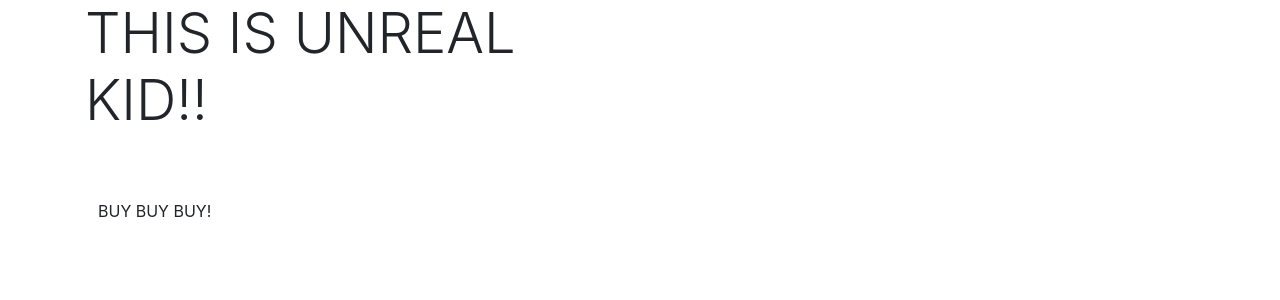
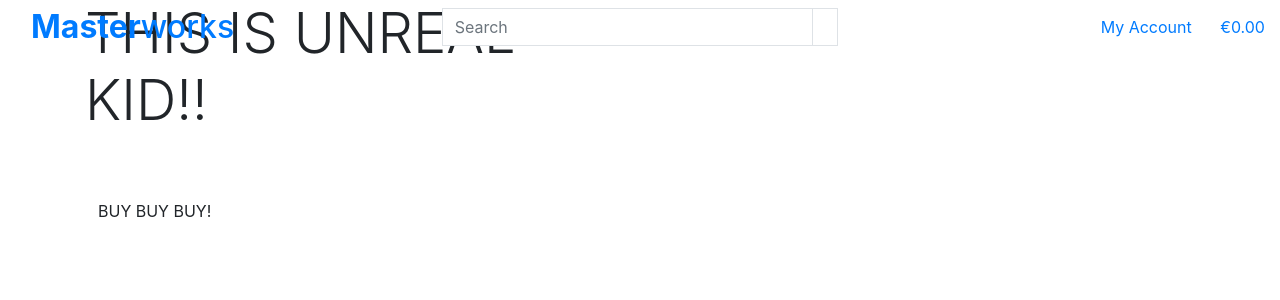
Before and after one commit to MarMarAgain/ecommerce1, a Django app: template home/templates/home/home.html in a window 1280 px wide. Shown: the top 300 px of the page. Run offline with Django 5.2, Linux system fonts and the light colour scheme; the template is opened without the code that fills it, so the values that code supplies are empty.

Commit message:
Added main header

```diff
--- a/templates/base.html
+++ b/templates/base.html
@@ -13,7 +13,7 @@
      {% block extra_meta%}
      {% endblock %}
 
-    {% block corecss%}
+    {% block corecss %}
         <link rel="stylesheet" href="https://cdn.jsdelivr.net/npm/bootstrap@4.6.2/dist/css/bootstrap.min.css" integrity="sha384-xOolHFLEh07PJGoPkLv1IbcEPTNtaed2xpHsD9ESMhqIYd0nLMwNLD69Npy4HI+N" crossorigin="anonymous">
     {% endblock %}
 
@@ -29,7 +29,69 @@
     <title>Masterworks Ecommerce {% block extra_title %}{% endblock %}</title>
   </head>
   <body>
-  <header class = "container-fluid fixed-top"></header>
+  <header class = "container-fluid fixed-top">
+      <div class = "row">
+          <div class ="col-12 col-lg-4 my-auto py-1 py-lg-0 text-center text-lg-left">
+              <a href="{% url 'home' %}" class="nav-link main-logo-link">
+                  <h2 class="logo-font text-black my-0"><strong>Master</strong>works</h2>
+              </a>
+          </div>
+          <div class ="col-12 col-lg-4 my-auto py-1 py-lg-0">
+              <form method ="GET" action ="">
+                  <div class="input-group w-100">
+                      <input class ="form-control border border-black rounded-0" type="text" name="q" placeholder="Search">
+                      <div class ="input-group-append">
+                          <button class="form-control btn btn-black border border-black rounded-0" type="submit">
+                              <span class="icon">
+                                  <i class="fas fa-search"></i>
+                              </span>
+                          </button>
+                      </div>
+                  </div>
+              </form>
+          </div>
+          <div class ="col-12 col-lg-4 my-auto py-1 py-1g-0">
+              <ul class="list-inline list-unstyled text-center text-lg-right my-0">
+                  <li class="list-inline-item dropdown">
+                      <a class="text-black nav-link" href="#" id="user-options" data-toggle="dropdown" aria-haspopup ="true" aria-expanded="false">
+                          <div class ="text-center">
+                              <div><i class ="fas fa-user fa-lg"></i></div>
+                              <p class ="my-0">My Account</p>
+                          </div>
+                      </a>
+                      <div class="dropdown-menu border-0" aria-labelledby="user-options">
+                          {%  if request.user.is_authenticated %}
+                             {% if request.user.is_superuser %}
+                                <a href="" class="dropdown-item">Product Management</a>
+                            {% endif %}
+                            <a href="" class="dropdown_item">My Profile</a>
+                            <a href="{% url 'account_logout' %}" class= "dropdown-item">Logout</a>
+                          {% else %}
+                            <a href="{% url 'account_signup' %}" class= "dropdown-item">Register</a>
+                            <a href="{% url 'account_login' %}" class= "dropdown-item">Login</a>
+                          {% endif %}
+                      </div>
+                  </li>
+                  <li class="list-inline-item">
+                      <a class="{% if grand_total %}text-info font-weight-bold
+                        {% else %}text-black{% endif %}nav-link" href="">
+                      <div class="text-center">
+                          <div><i class = "fas fa-shopping-bag fa-lg"></i></div>
+                          <p class="my-0">
+                              {% if grand_total %}
+                                €{{ grand_total | floatformat:2 }}
+                              {% else %}
+                                €0.00
+                              {% endif %}
+
+                          </p>
+                      </div>
+                      </a>
+                  </li>
+              </ul>
+          </div>
+      </div>
+  </header>
 
   {% if messages %}
   <div class="message-container"></div>
```
